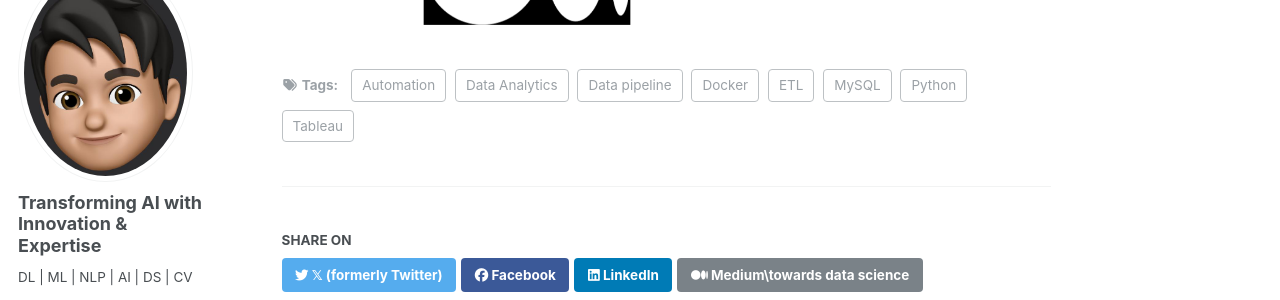
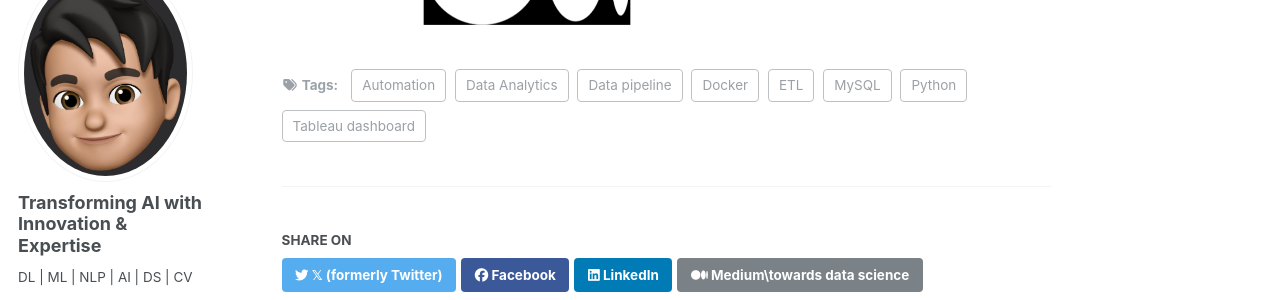
Before and after one commit to SudarshanaSRao/SudarshanaSRao.github.io, a Jekyll site: the page built from _portfolio/portfolio-0.md, in a window 1280 px wide and 900 px high, scrolled down 958 px. Shown: the part 142-442 px from the top of the window. Built offline with Jekyll 4.4.1, drawn with Linux system fonts in a browser that asks for light colours.

Commit message:
Update portfolio-0.md

```diff
--- a/_portfolio/portfolio-0.md
+++ b/_portfolio/portfolio-0.md
@@ -5,7 +5,7 @@ collection: portfolio
 tags:
   - Data pipeline
   - ETL
-  - Tableau
+  - Tableau dashboard
   - Docker
   - Python
   - MySQL
```
